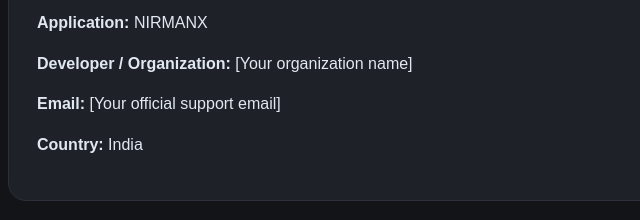
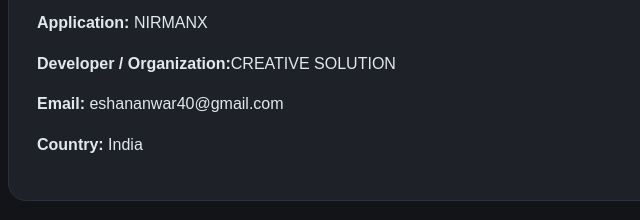
Before and after one commit to eshananwar/nirmaanx-privacypolicy, a plain HTML site: page index.html in a window 1280 px wide. Shown: the part 4019-4239 px from the top of the page, 202-842 px from the left. Drawn offline with Linux system fonts and the light colour scheme.

Commit message:
Update index.html

```diff
--- a/index.html
+++ b/index.html
@@ -389,8 +389,8 @@ footer strong {
     </p>
 
     <p><strong>Application:</strong> NIRMANX</p>
-    <p><strong>Developer / Organization:</strong> [Your organization name]</p>
-    <p><strong>Email:</strong> [Your official support email]</p>
+    <p><strong>Developer / Organization:</strong>CREATIVE SOLUTION</p>
+    <p><strong>Email:</strong> eshananwar40@gmail.com</p>
     <p><strong>Country:</strong> India</p>
 </section>
 
```
